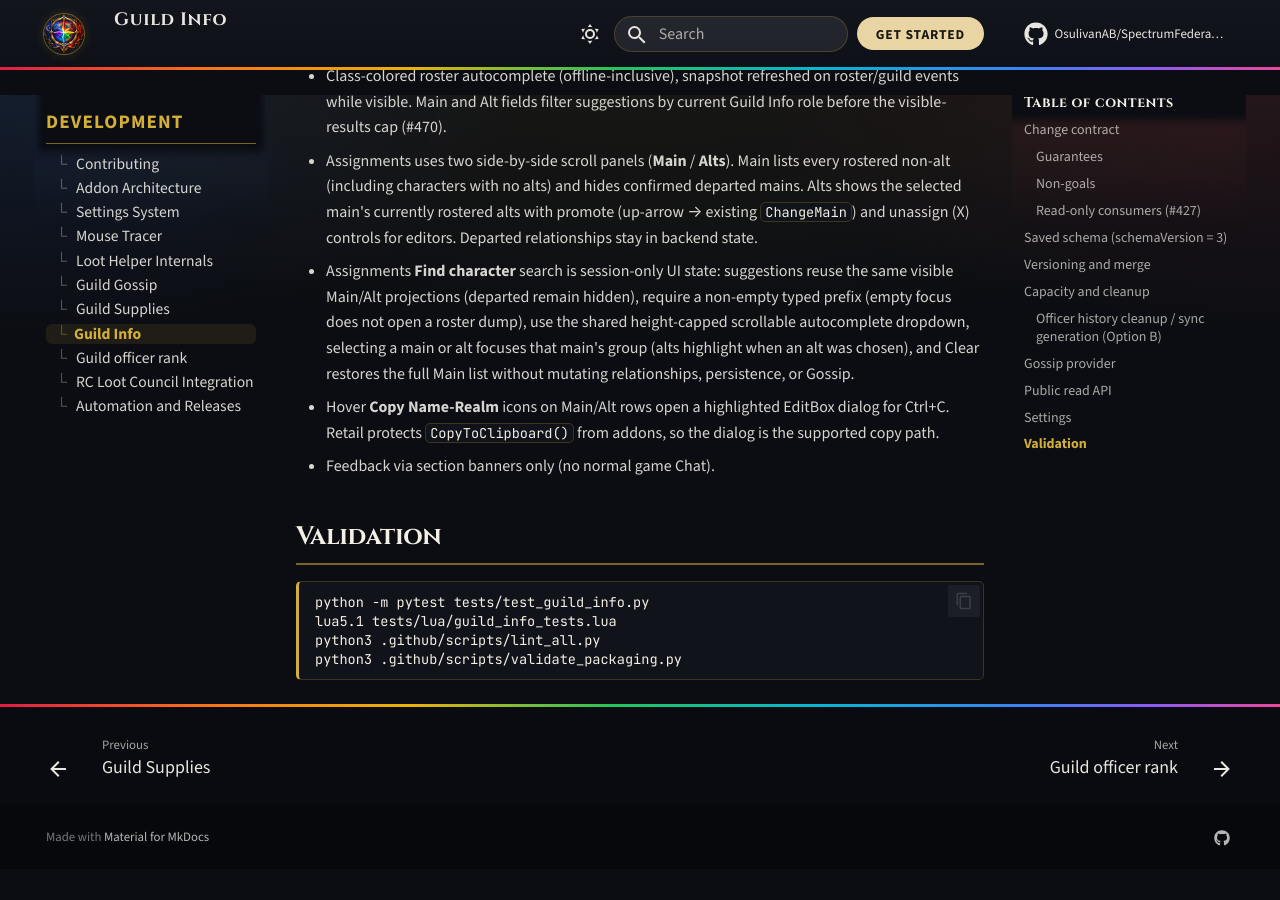
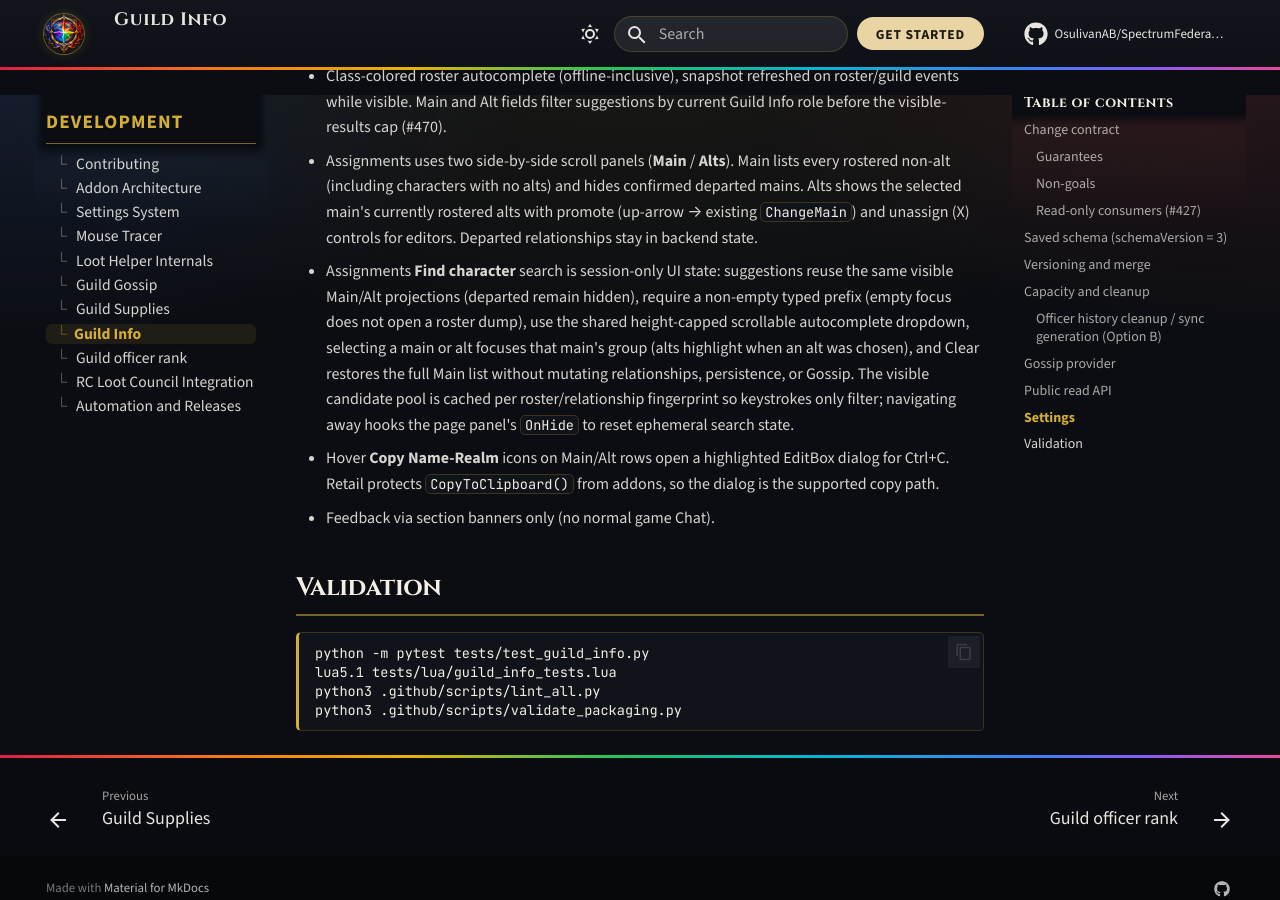
Before and after one commit to OsulivanAB/SpectrumFederation, an MkDocs documentation site: the page built from docs/development/guild-info/index.md, in a window 1280 px wide and 900 px high, scrolled down 8005 px. Built offline with MkDocs 1.6.1 and Material for MkDocs 9.7.7, drawn with Linux system fonts in a browser that asks for light colours; comment, search, counter and statistics services are not loaded; before the commit the page ends 8874 px from its top, so only the background shows below that.

Commit message:
Cache list-search pool and hook panel OnHide reset
Rebuild visible Main/Alt search candidates once per roster/relationship
fingerprint so keystrokes only filter, and reset session search state from
the page panel's real OnHide lifecycle during Settings navigation.

Co-authored-by: Anthony <OsulivanAB@users.noreply.github.com>

```diff
--- a/docs/development/guild-info/index.md
+++ b/docs/development/guild-info/index.md
@@ -169,7 +169,7 @@ Future Loot Helper / Guild Supplies integration may **read** these APIs. They mu
 
 - Class-colored roster autocomplete (offline-inclusive), snapshot refreshed on roster/guild events while visible. Main and Alt fields filter suggestions by current Guild Info role before the visible-results cap (#470).
 - Assignments uses two side-by-side scroll panels (**Main** / **Alts**). Main lists every rostered non-alt (including characters with no alts) and hides confirmed departed mains. Alts shows the selected main's currently rostered alts with promote (up-arrow → existing `ChangeMain`) and unassign (X) controls for editors. Departed relationships stay in backend state.
-- Assignments **Find character** search is session-only UI state: suggestions reuse the same visible Main/Alt projections (departed remain hidden), require a non-empty typed prefix (empty focus does not open a roster dump), use the shared height-capped scrollable autocomplete dropdown, selecting a main or alt focuses that main's group (alts highlight when an alt was chosen), and Clear restores the full Main list without mutating relationships, persistence, or Gossip.
+- Assignments **Find character** search is session-only UI state: suggestions reuse the same visible Main/Alt projections (departed remain hidden), require a non-empty typed prefix (empty focus does not open a roster dump), use the shared height-capped scrollable autocomplete dropdown, selecting a main or alt focuses that main's group (alts highlight when an alt was chosen), and Clear restores the full Main list without mutating relationships, persistence, or Gossip. The visible candidate pool is cached per roster/relationship fingerprint so keystrokes only filter; navigating away hooks the page panel's `OnHide` to reset ephemeral search state.
 - Hover **Copy Name-Realm** icons on Main/Alt rows open a highlighted EditBox dialog for Ctrl+C. Retail protects `CopyToClipboard()` from addons, so the dialog is the supported copy path.
 - Feedback via section banners only (no normal game Chat).
 
```
Also changed, not shown: 3 other files.
